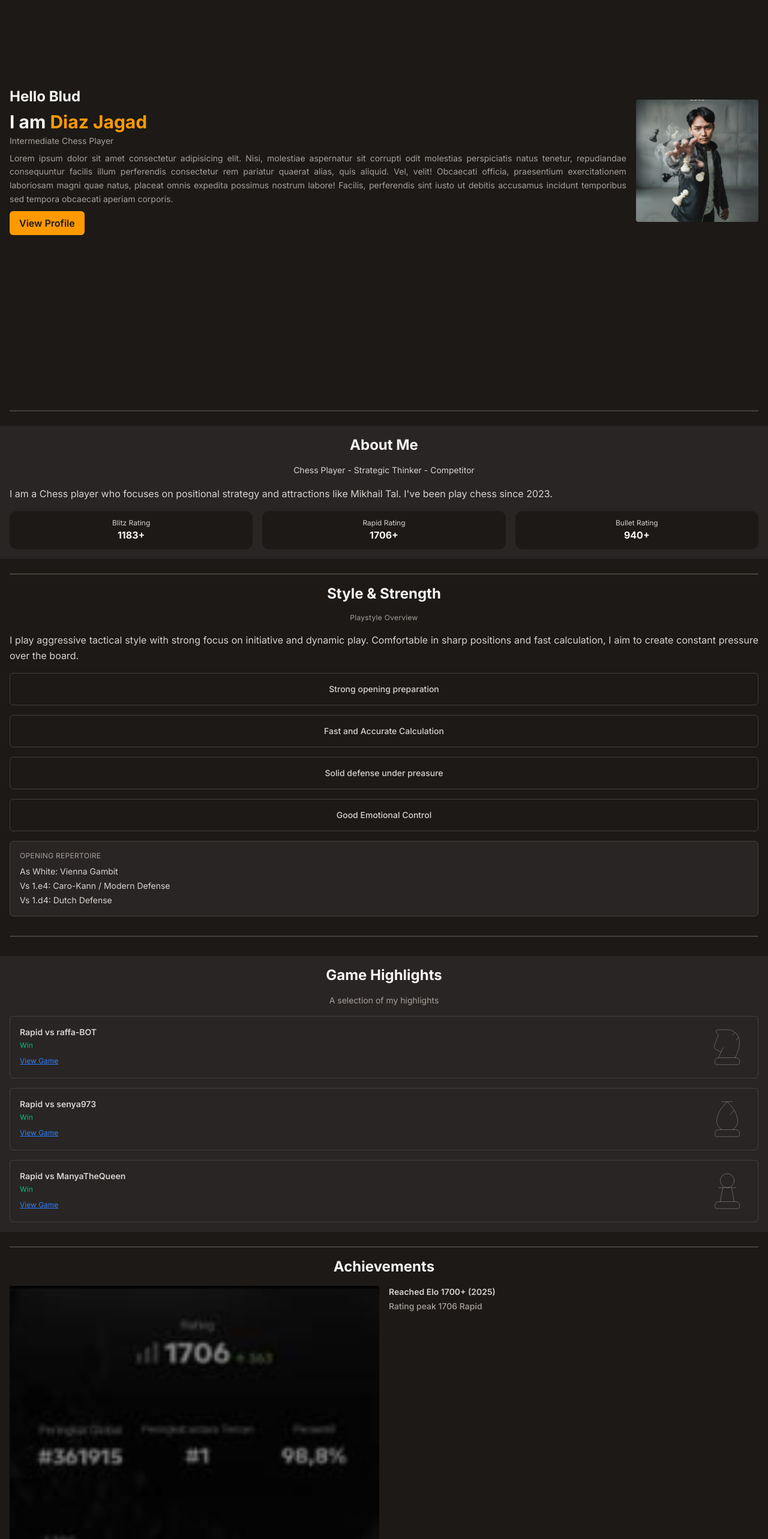
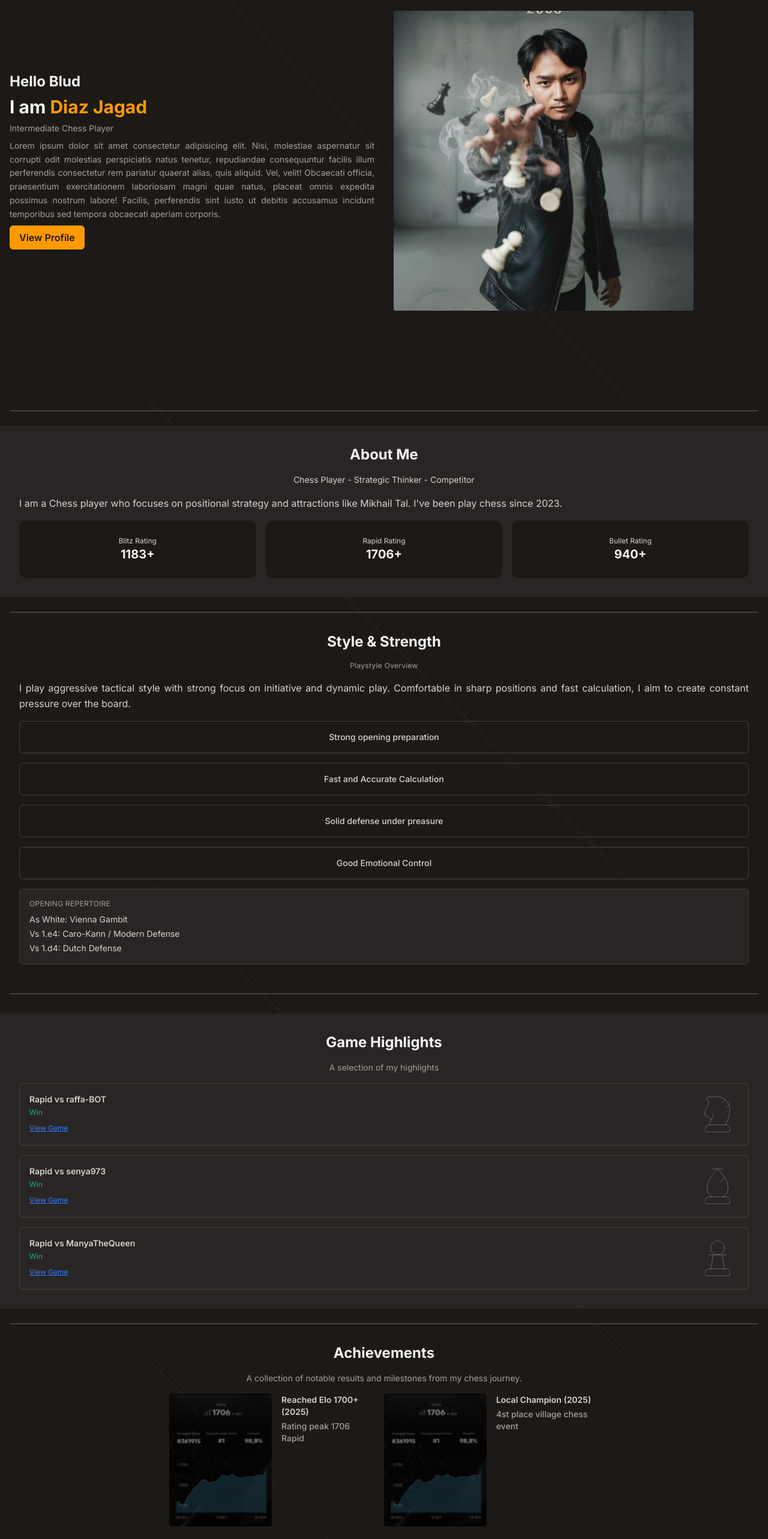
Before and after one commit to Lightning-88/portofolio-web-lembok, a React (Vite) app: page / in a window 1280 px wide. Shown: the part 140-2706 px from the top of the page at 60% size. Built offline with nearby package versions, Linux system fonts and the light colour scheme.

Commit message:
desktop friendly

```diff
--- a/index.html
+++ b/index.html
@@ -3,14 +3,14 @@
 
 <head>
   <meta charset="UTF-8" />
-  <link rel="icon" type="image/svg+xml" href="/vite.svg" />
+  <link rel="icon" type="image/png" href="/web-logo.png" />
   <meta name="viewport" content="width=device-width, initial-scale=1.0" />
   <link rel="preconnect" href="https://fonts.googleapis.com" />
   <link rel="preconnect" href="https://fonts.gstatic.com" crossorigin />
   <link
     href="https://fonts.googleapis.com/css2?family=Inter:ital,opsz,wght@0,14..32,100..900;1,14..32,100..900&display=swap"
     rel="stylesheet" />
-  <title>portofolio-lembok</title>
+  <title>Lembok Chess</title>
 </head>
 
 <body>
--- a/src/App.tsx
+++ b/src/App.tsx
@@ -6,9 +6,9 @@ import { Footer } from "./components/Footer";
 export default function App() {
   return (
     <BrowserRouter>
-      <div className="w-full min-h-screen font-custom bg-stone-900 text-stone-100">
+      <div className="w-full min-h-screen bg-fixed font-custom bg-stone-900 bg-[image:repeating-linear-gradient(45deg,_var(--color-stone-800)_0,var(--color-stone-800)_1px,_transparent_0,_transparent_50%)] bg-[size:10px_10px] text-stone-100">
         <Navbar />
-        <div className="max-w-screen-xl mx-auto pt-14 md:pt-0">
+        <div className="container mx-auto pt-14 md:pt-0">
           <Routes>
             <Route path="/" element={<HomePage />}></Route>
           </Routes>
--- a/src/components/Footer.tsx
+++ b/src/components/Footer.tsx
@@ -3,7 +3,8 @@ import { Facebook, Instagram, Twitter } from "react-feather";
 
 export function Footer() {
   return (
-    <div className="bg-stone-800 space-y-4 text-center p-4">
+    <div className="w-full bg-stone-800">
+      <div className="container space-y-4 mx-auto text-center p-4">
         <div>
           <h1>1wakpeyekk@gmail.com</h1>
         </div>
@@ -39,5 +40,6 @@ export function Footer() {
           All rights reserved
         </div>
       </div>
+    </div>
   );
 }
--- a/src/components/Navbar.tsx
+++ b/src/components/Navbar.tsx
@@ -12,7 +12,7 @@ export function Navbar() {
 
   return (
     <header className="fixed shadow-lg z-20 shadow-shadow-black h-14 px-4 w-full bg-stone-800 md:px-13">
-      <nav className="flex justify-between items-center h-full mx-auto max-w-screen-xl">
+      <nav className="flex justify-between items-center h-full mx-auto container">
         <div className="flex">
           <Link to="/">
             <h1 className="font-bold">
--- a/src/pages/HomePage.tsx
+++ b/src/pages/HomePage.tsx
@@ -11,10 +11,10 @@ import { Separator } from "../components/Separator";
 export default function HomePage() {
   return (
     <div className="space-y-6">
-      <div className="min-h-screen flex items-center justify-center flex-col gap-4 pt-4 px-4 md:flex-row">
+      <div className="min-h-screen flex items-center justify-center flex-col gap-4 pt-4 px-4 md:flex-row md:gap-6 lg:gap-8">
+        <div className="space-y-2 md:flex-1">
+          <h1 className="font-bold text-2xl">Hello Blud</h1>
           <div className="space-y-2">
-          <h1 className="font-bold text-2xl">Hello Blud</h1>
-          <div className="space-y-1">
             <h2 className="font-bold text-3xl">
               I am <span className="text-amber-500">Diaz Jagad</span>
             </h2>
@@ -37,14 +37,18 @@ export default function HomePage() {
           </div>
         </div>
 
-        <div>
-          <img src={lembokPicture} className="rounded-sm" alt="hero-picture" />
+        <div className="md:flex-1">
+          <img
+            src={lembokPicture}
+            className="rounded-sm md:max-w-[400px] lg:max-w-[500px]"
+            alt="hero-picture"
+          />
         </div>
       </div>
 
       <Separator className="mx-4" />
 
-      <div className="space-y-4 bg-stone-800 p-4">
+      <div className="space-y-4 bg-stone-800 p-4 md:p-8">
         <h1 className="text-center text-2xl font-bold text-stone-100">
           About Me
         </h1>
@@ -56,15 +60,15 @@ export default function HomePage() {
           like Mikhail Tal. I've been play chess since 2023.
         </p>
         <div className="grid grid-cols-3 gap-4">
-          <div className="p-3 rounded-xl bg-stone-900 text-center hover:scale-105 hover:transition-transform">
+          <div className="p-3 rounded-xl bg-stone-900 text-center md:h-24 md:flex md:flex-col md:justify-center md:text-xl hover:scale-105 hover:transition-transform">
             <p className="text-xs text-stone-300">Blitz Rating</p>
             <p className="font-bold">1183+</p>
           </div>
-          <div className="p-3 rounded-xl bg-stone-900 text-center hover:scale-105 hover:transition-transform">
+          <div className="p-3 rounded-xl bg-stone-900 text-center md:h-24 md:flex md:flex-col md:justify-center md:text-xl hover:scale-105 hover:transition-transform">
             <p className="text-xs text-stone-300">Rapid Rating</p>
             <p className="font-bold">1706+</p>
           </div>
-          <div className="p-3 rounded-xl bg-stone-900 text-center hover:scale-105 hover:transition-transform">
+          <div className="p-3 rounded-xl bg-stone-900 text-center md:h-24 md:flex md:flex-col md:justify-center md:text-xl hover:scale-105 hover:transition-transform">
             <p className="text-xs text-stone-300">Bullet Rating</p>
             <p className="font-bold">940+</p>
           </div>
@@ -73,7 +77,7 @@ export default function HomePage() {
 
       <Separator className="mx-4" />
 
-      <div className="-mt-6 space-y-4 p-4">
+      <div className="-mt-6 space-y-4 p-4 md:p-8">
         <h1 className="text-center text-2xl font-bold text-stone-100">
           Style & Strength
         </h1>
@@ -130,7 +134,7 @@ export default function HomePage() {
 
       <Separator className="mx-4 -mt-2" />
 
-      <div className="mt-8 space-y-4 p-4 bg-stone-800">
+      <div className="mt-8 space-y-4 p-4 bg-stone-800 md:p-8">
         <h1 className="text-center text-2xl font-bold text-stone-100">
           Game Highlights
         </h1>
@@ -189,11 +193,15 @@ export default function HomePage() {
 
       <Separator className="mx-4" />
 
-      <div className="-mt-6 space-y-4 p-4">
+      <div className="-mt-6 space-y-4 p-4 md:p-8">
         <h1 className="text-center text-2xl font-bold text-stone-100">
           Achievements
         </h1>
+        <p className="text-center text-stone-400 text-sm">
+          A collection of notable results and milestones from my chess journey.
+        </p>
 
+        <div className="flex flex-col gap-4 md:flex-row lg:justify-center">
           <div className="flex justify-between gap-4">
             <img
               src={achivementRapidElo}
@@ -226,5 +234,6 @@ export default function HomePage() {
           </div>
         </div>
       </div>
+    </div>
   );
 }
--- a/vite.config.ts
+++ b/vite.config.ts
@@ -5,8 +5,7 @@ import tailwindcss from "@tailwindcss/vite";
 // https://vite.dev/config/
 export default defineConfig({
   plugins: [react(), tailwindcss()],
-  build: {
-    target: "ES2015",
-    cssTarget: ["chrome88", "firefox78", "safari15.4"],
+  server: {
+    host: "0.0.0.0",
   },
 });
```
Also changed, not shown: public/web-logo.png (added). Lines whose indentation alone changed are shown as unchanged.
